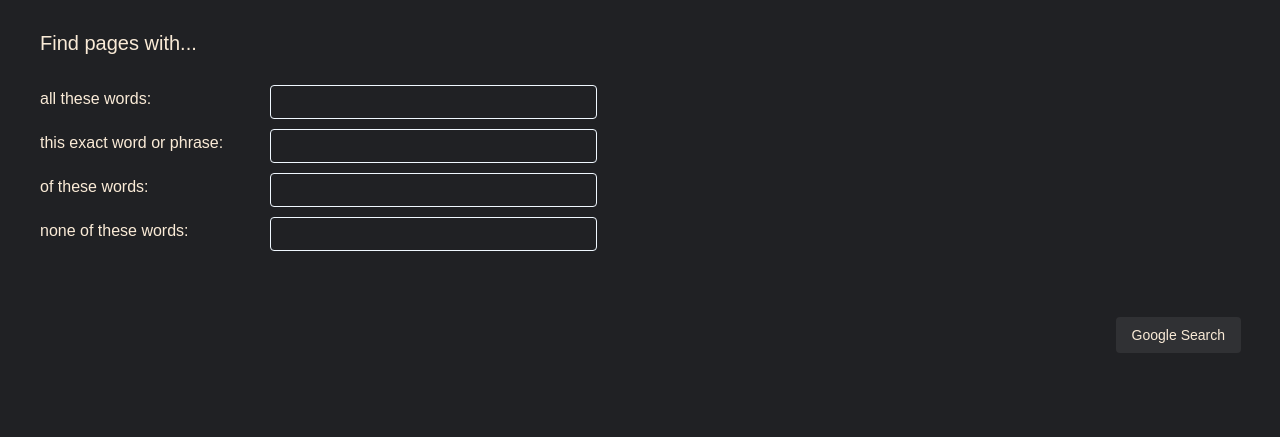
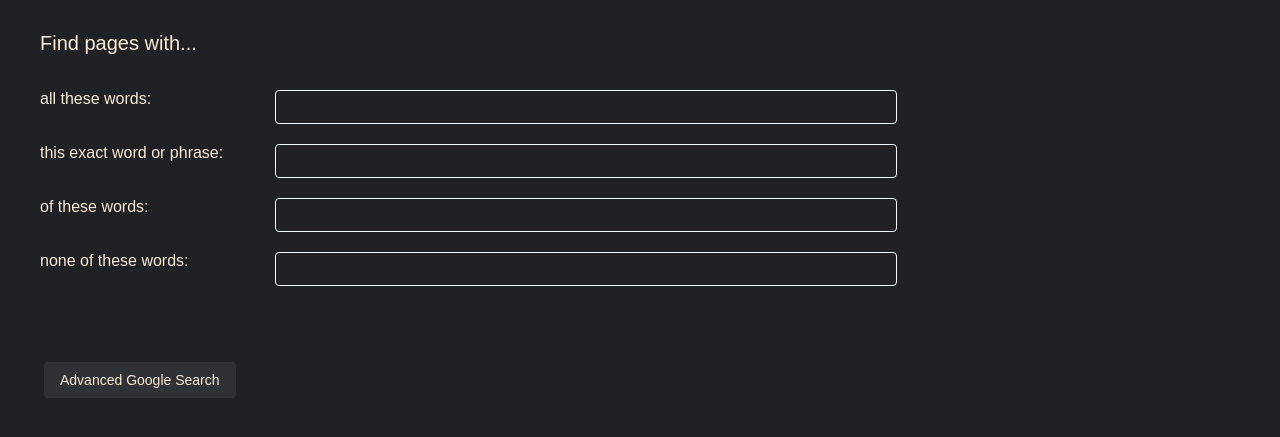
Before and after one commit to asaMavhungu/Google-clone, a plain HTML site: page Advanced_search.html in a window 1280 px wide. Shown: the part 147-584 px from the top of the page. Drawn offline with Linux system fonts and the light colour scheme.

Commit message:
Fixed css issues

```diff
--- a/Advanced_search.html
+++ b/Advanced_search.html
@@ -35,33 +35,47 @@
                     <div class ="queries-child">
 
                         <div>all these words:</div>
-                        <input type="text" name="as_q">
+                        <div class="inputDiv">
+                            <input type="text" name="as_q">
+                        </div>
+
 
                     </div>
 
                     <div class ="queries-child">
 
                         <div>this exact word or phrase:</div>
-                        <input type="text" name="as_epq">
+                        <div class="inputDiv">
+                            <input type="text" name="as_epq">
+                        </div>
+
 
                     </div>
 
                     <div class ="queries-child">
 
                         <div>of these words:</div>
-                        <input type="text" name="as_oq">
+                        <div class="inputDiv">
+                            <input type="text" name="as_oq">
+                        </div>
+
 
                     </div>
 
                     <div class ="queries-child">
 
                         <div>none of these words:</div>
-                        <input type="text" name="as_eq">
+                        <div class="inputDiv">
+                            <input type="text" name="as_eq">
+                        </div>
+
 
                     </div>
 
                     <div class ="button" id="advanced_submit">
-                        <input type="submit" value="Google Search">
+                        <div class="inputDiv">
+                            <input type="submit" value="Advanced Google Search">
+                        </div>
                     </div>
 
                 </div>
--- a/advanced-search-styles.scss
+++ b/advanced-search-styles.scss
@@ -54,25 +54,22 @@ html{
 
         .forms{
             padding: 20px;
-            /*background-color: aqua;*/
 
             form{
                 display: flex;
-                flex-grow: 1;
 
                 #adv_queries{
                     padding: 5px 10px;
                     display: flex;
-                    flex-grow: 1;
                     flex-direction: column;
                     align-items: flex-start;
                     background-color: inherit;
+                    flex-wrap: wrap;
 
 
                     div{
                         padding: 5px;
                         display: flex;
-                        align-self: stretch;
                         flex-direction: row;
 
                     }
@@ -86,22 +83,32 @@ html{
                     .queries-child {
 
                         display: flex;
-                        align-self: stretch;
+                        align-self: flex-start;
                         flex-direction: row;
                         flex-wrap: wrap;
+                        width: 80vw;
+                        flex:1;
+
+
 
 
                         div {
-
                             width: 225px;
                         }
 
+                        .filler{
+                            width: 500px;
+                        }
+
+                        .inputDiv{
+                            display: flex;
+                            flex:1;
                             input{
 
                                 &[type="text"]{
 
                                     display: flex;
-                                flex-grow: 1;
+                                    flex: 1;
                                     align-items: flex-start;
                                     background-color: inherit;
 
@@ -112,11 +119,12 @@ html{
                                     border-radius: 4px;
                                     padding: 5px 10px;
 
-                                max-width: 305px;
-                                min-width: 225px;
+                                    max-width: 600px;
+                                    min-width: 500px;
 
                                 }
 
+                            }
                         }
 
                     }
@@ -124,19 +132,30 @@ html{
                     .button{
                         display: flex;
                         flex-direction: row;
-                        justify-content:right;
+                        justify-content:space-between;
                         background-color: inherit;
                         width: inherit;
                         padding-top: 50px;
+                        align-self:flex-start;
+
+                        display: flex;
+                        flex-direction: row;
+                        flex-wrap: wrap;
+                        justify-content:flex-start;
+
+                        div{
+                            width: 250px;
+                        }
 
                         input[type="submit"]{
-
+                            align-self: stretch;
                             font-size:14px;
                             margin: 11px 4px;
                             padding: 0px 16px;
                             height: 36px;
                             border-radius: 4px;
                             border: 0;
+                            align-self:flex-start;
 
                             color:antiquewhite;
 
--- a/basic-search-styles.scss
+++ b/basic-search-styles.scss
@@ -96,7 +96,7 @@ html{
                             font-size: 19px;
                             background-color: inherit;
                             color: $outline;
-                            width: 750px;
+                            width: 550px;
                             max-width: 80vw;
 
                             &:focus{
```
Also changed, not shown: index.html (+3 -0 lines), advanced-search-styles.css, basic-search-styles.css, 1 other file. Lines whose indentation alone changed are shown as unchanged.
